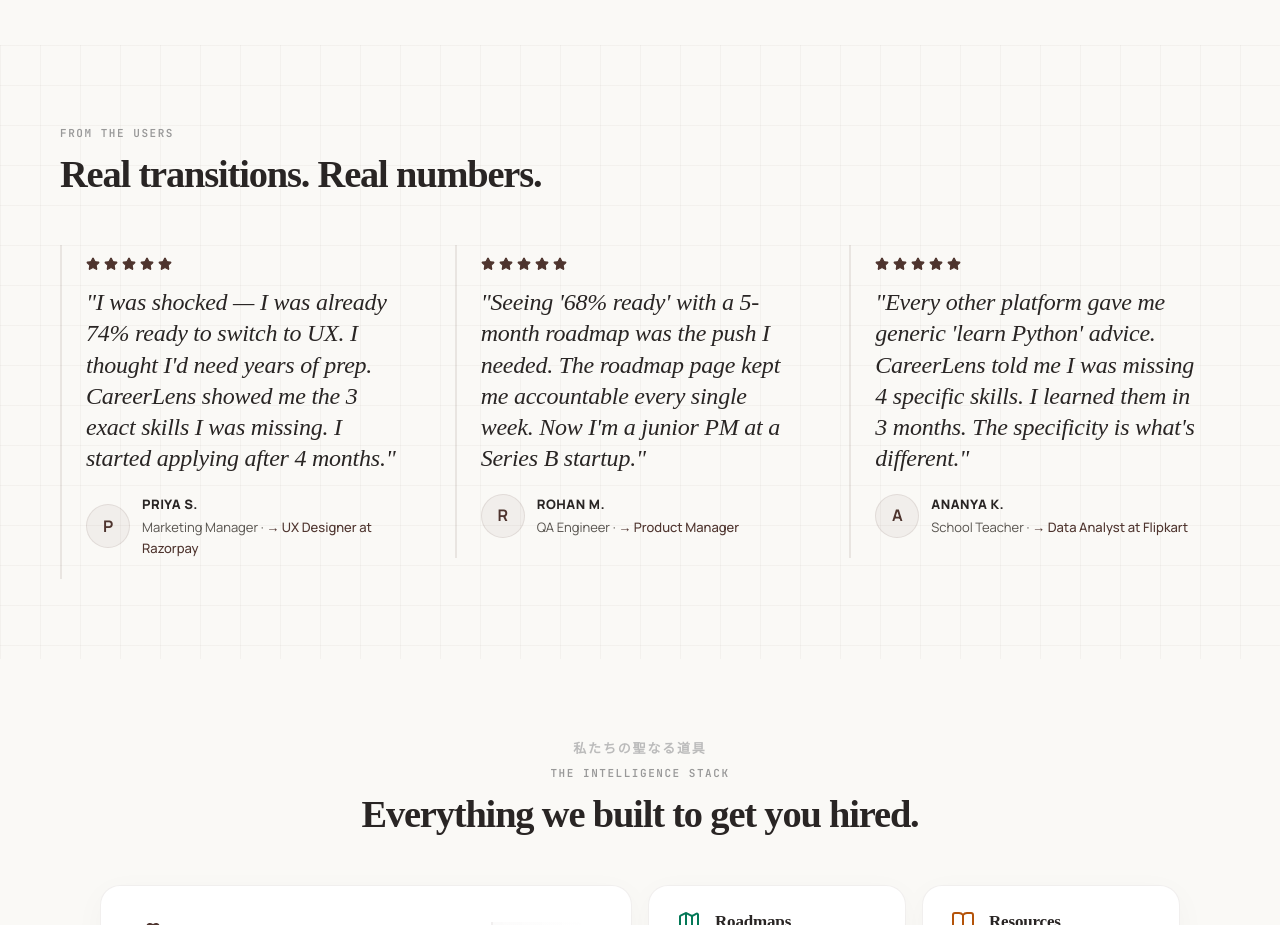
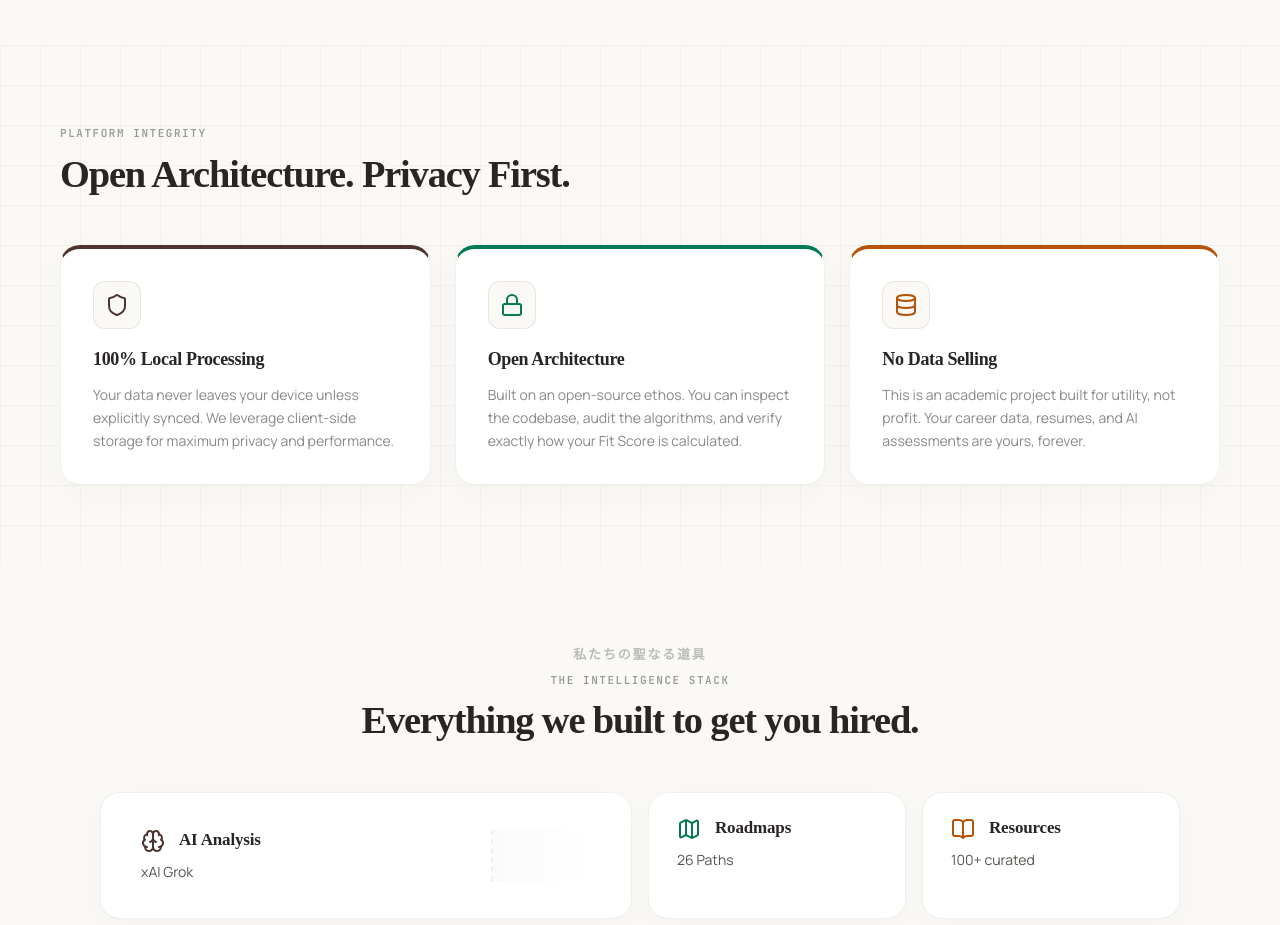
Before and after one commit to anshrajput2708/career-lens, a Next.js app: page / in a window 1280 px wide. Shown: the part 2740-3665 px from the top of the page. Built offline with nearby package versions, Linux system fonts and the light colour scheme; a web font is replaced by a local one.

Commit message:
feat: replace fake testimonials with professional privacy and open architecture pillars

```diff
--- a/src/app/page.tsx
+++ b/src/app/page.tsx
@@ -6,7 +6,8 @@ import Magnetic from "@/components/Magnetic";
 import { motion, useInView, AnimatePresence, useScroll, useTransform } from "framer-motion";
 import {
   Target, Map, BookOpen, Clock, Flame, Zap, Users,
-  ArrowRight, Brain, BarChart2, Star, CheckCircle2, ExternalLink, Briefcase
+  ArrowRight, Brain, BarChart2, Star, CheckCircle2, ExternalLink, Briefcase,
+  Shield, Lock, Database
 } from "lucide-react";
 
 // ─── Animated counter ─────────────────────────────────────────────────────────
@@ -109,27 +110,21 @@ const FEATURES = [
   },
 ];
 
-const TESTIMONIALS = [
+const SECURITY_PILLARS = [
   {
-    quote: "I was shocked — I was already 74% ready to switch to UX. I thought I'd need years of prep. CareerLens showed me the 3 exact skills I was missing. I started applying after 4 months.",
-    name: "Priya S.",
-    role: "Marketing Manager",
-    company: "→ UX Designer at Razorpay",
-    rotate: "-2deg",
+    icon: <Shield size={24} color="var(--primary)" />,
+    title: "100% Local Processing",
+    desc: "Your data never leaves your device unless explicitly synced. We leverage client-side storage for maximum privacy and performance.",
   },
   {
-    quote: "Seeing '68% ready' with a 5-month roadmap was the push I needed. The roadmap page kept me accountable every single week. Now I'm a junior PM at a Series B startup.",
-    name: "Rohan M.",
-    role: "QA Engineer",
-    company: "→ Product Manager",
-    rotate: "1.5deg",
+    icon: <Lock size={24} color="#047857" />,
+    title: "Open Architecture",
+    desc: "Built on an open-source ethos. You can inspect the codebase, audit the algorithms, and verify exactly how your Fit Score is calculated.",
   },
   {
-    quote: "Every other platform gave me generic 'learn Python' advice. CareerLens told me I was missing 4 specific skills. I learned them in 3 months. The specificity is what's different.",
-    name: "Ananya K.",
-    role: "School Teacher",
-    company: "→ Data Analyst at Flipkart",
-    rotate: "-1deg",
+    icon: <Database size={24} color="#b45309" />,
+    title: "No Data Selling",
+    desc: "This is an academic project built for utility, not profit. Your career data, resumes, and AI assessments are yours, forever.",
   },
 ];
 
@@ -818,51 +813,51 @@ export default function HomePage() {
         </motion.div>
       </section>
 
-      {/* ═══════════════════ 5. TESTIMONIALS (tilted cards) ═══════════════════ */}
+      {/* ═══════════════════ 5. PRIVACY & ARCHITECTURE ═══════════════════ */}
       <section style={{
         position: "relative", zIndex: 2,
         background: "var(--bg-base)",
         backgroundImage: "linear-gradient(rgba(78, 52, 46, 0.04) 1px, transparent 1px), linear-gradient(90deg, rgba(78, 52, 46, 0.04) 1px, transparent 1px)",
         backgroundSize: "40px 40px",
-        padding: "80px 40px",
+        padding: "clamp(48px, 8vw, 80px) clamp(16px, 4vw, 40px)",
         marginBottom: 0,
       }}>
         <div style={{ maxWidth: 1160, margin: "0 auto" }}>
-          <p style={{ ...S.label, marginBottom: 8 }}>FROM THE USERS</p>
+          <p style={{ ...S.label, marginBottom: 8 }}>PLATFORM INTEGRITY</p>
           <h2 style={{ fontSize: "clamp(1.8rem, 3vw, 2.5rem)", fontWeight: 700, letterSpacing: "-0.03em", color: "var(--text-primary)", marginBottom: 48 }}>
-            Real transitions. Real numbers.
+            Open Architecture. Privacy First.
           </h2>
 
-          {/* Editorial minimalist testimonial cards */}
-          <div style={{ display: "grid", gridTemplateColumns: "repeat(auto-fit, minmax(320px, 1fr))", gap: 24, alignItems: "start" }}>
-            {TESTIMONIALS.map((t, i) => (
+          <div style={{ display: "grid", gridTemplateColumns: "repeat(auto-fit, minmax(min(100%, 320px), 1fr))", gap: 24, alignItems: "stretch" }}>
+            {SECURITY_PILLARS.map((p, i) => (
               <motion.div
-                key={t.name}
+                key={p.title}
                 initial={{ opacity: 0, y: 16 }}
                 whileInView={{ opacity: 1, y: 0 }}
                 viewport={{ once: true }}
                 transition={{ delay: i * 0.1, duration: 0.6 }}
                 style={{
-                  background: "transparent",
-                  borderLeft: "2px solid rgba(78, 52, 46, 0.1)",
-                  padding: "12px 24px 20px",
+                  ...S.card,
+                  padding: "32px",
+                  borderTop: `4px solid ${i === 0 ? "var(--primary)" : i === 1 ? "#047857" : "#b45309"}`,
+                  display: "flex",
+                  flexDirection: "column",
                 }}
               >
-                <div style={{ display: "flex", gap: 4, marginBottom: 16 }}>
-                  {[1,2,3,4,5].map(s => <Star key={s} size={14} fill="var(--primary)" color="var(--primary)" />)}
+                <div style={{
+                  width: 48, height: 48, borderRadius: 12,
+                  background: "var(--bg-base)", border: "1px solid rgba(78, 52, 46, 0.1)",
+                  display: "flex", alignItems: "center", justifyContent: "center",
+                  marginBottom: 20
+                }}>
+                  {p.icon}
                 </div>
-                <p style={{ fontFamily: "var(--font-display)", fontSize: 24, color: "var(--text-primary)", lineHeight: 1.3, marginBottom: 20, fontStyle: "italic", letterSpacing: "-0.01em" }}>
-                  "{t.quote}"
+                <h3 style={{ fontSize: 18, fontWeight: 700, color: "var(--text-primary)", marginBottom: 12, letterSpacing: "-0.02em" }}>
+                  {p.title}
+                </h3>
+                <p style={{ fontSize: 14, color: "#888", lineHeight: 1.65, margin: 0 }}>
+                  {p.desc}
                 </p>
-                <div style={{ display: "flex", alignItems: "center", gap: 12 }}>
-                  <div style={{ width: 44, height: 44, borderRadius: "50%", background: "rgba(78, 52, 46, 0.05)", border: "1px solid rgba(78, 52, 46, 0.1)", display: "flex", alignItems: "center", justifyContent: "center", fontSize: 16, flexShrink: 0, fontWeight: 700, color: "var(--primary)" }}>
-                    {t.name[0]}
-                  </div>
-                  <div>
-                    <p style={{ fontWeight: 800, fontSize: 13, textTransform: "uppercase", letterSpacing: "0.04em", color: "var(--text-primary)" }}>{t.name}</p>
-                    <p style={{ fontSize: 13, color: "var(--text-secondary)", marginTop: 2 }}>{t.role} · <span style={{ color: "var(--primary)", fontWeight: 500 }}>{t.company}</span></p>
-                  </div>
-                </div>
               </motion.div>
             ))}
           </div>
```
Also changed, not shown: 1 other file (tests, documents, lock files or other folders).
